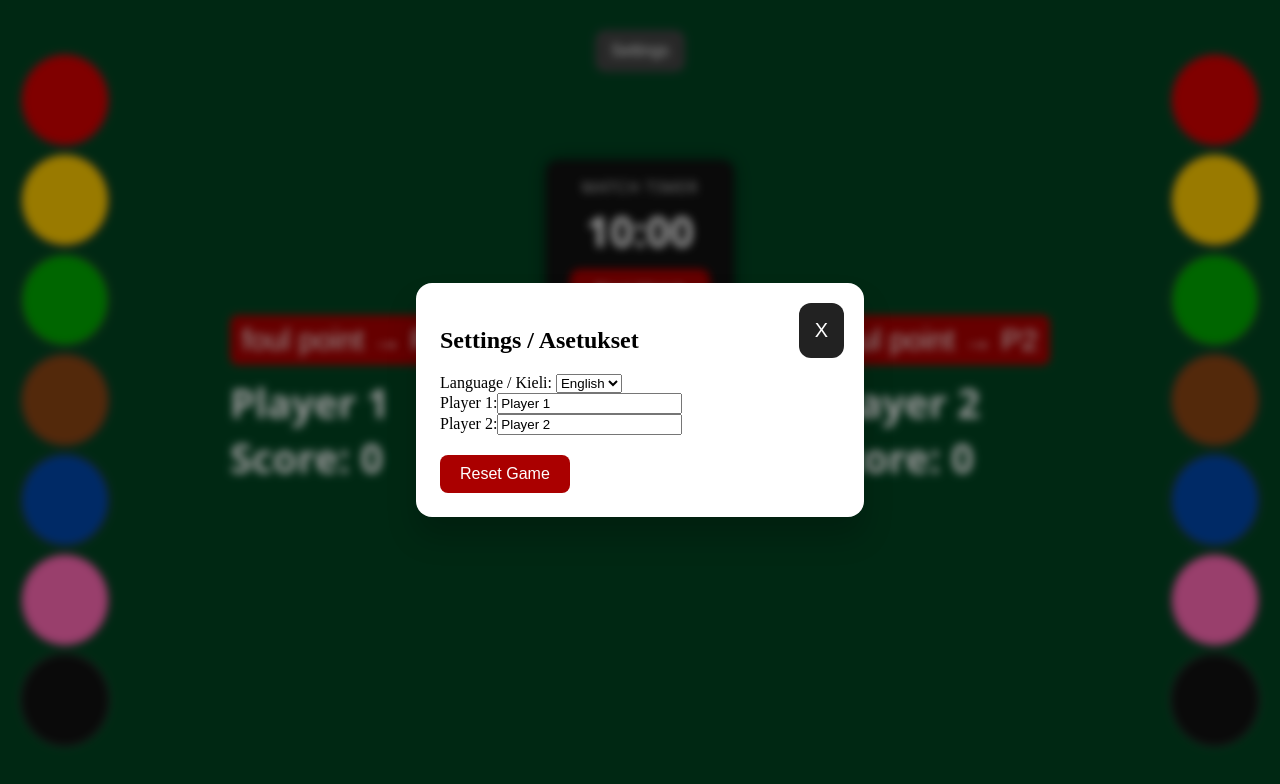
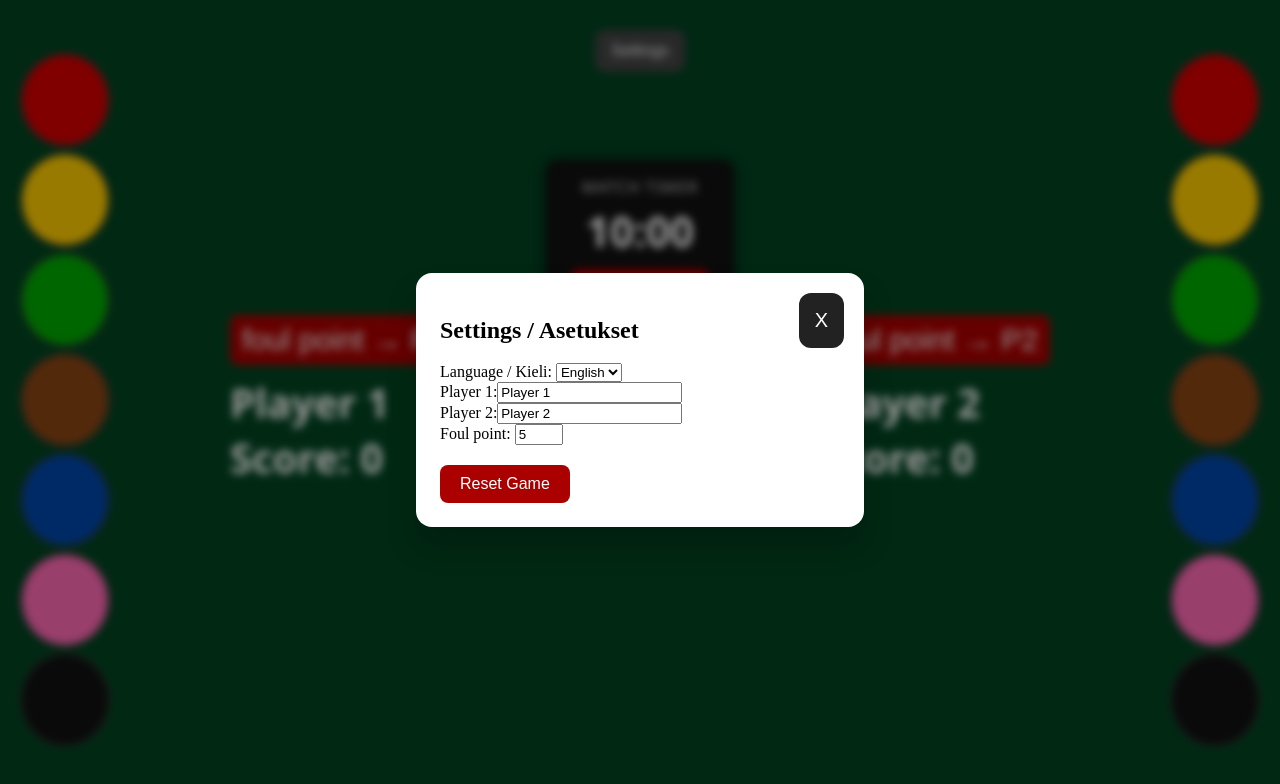
Before and after one commit to JussiMo/shootout, a React (Create React App) app: page / in a window 1280 px wide. Both pictures are taken after a click on the button "Settings". Shown: the top 784 px of the page. Built offline with nearby package versions, Linux system fonts and the light colour scheme.

Commit message:
visual shot timer + foul point value changer

```diff
--- a/src/App.js
+++ b/src/App.js
@@ -6,6 +6,7 @@ import "./styles/style.css";
 function App() {
   const [showSettings, setShowSettings] = useState(false);
   const [language, setLanguage] = useState("EN");
+  const [foulPoints, setFoulPoints] = useState(5);
   const [playerNames, setPlayerNames] = useState({
     player1: "Player 1",
     player2: "Player 2",
@@ -29,6 +30,7 @@ function App() {
         setPlayerNames={setPlayerNames}
         onOpenSettings={() => setShowSettings(true)}
         settingsOpen={showSettings}
+        foulPoints={foulPoints}
       />
 
       {showSettings && (
@@ -46,6 +48,8 @@ function App() {
               setPlayerNames={setPlayerNames}
               onBack={() => setShowSettings(false)}
               resetGame={() => window.location.reload()} // simple full reset
+              foulPoints={foulPoints}
+              setFoulPoints={setFoulPoints}
 
             />
           </div>
--- a/src/components/Settings.js
+++ b/src/components/Settings.js
@@ -1,6 +1,6 @@
 import React from "react";
 
-export default function Settings({ language, setLanguage, playerNames, setPlayerNames }) {
+export default function Settings({ language, setLanguage, playerNames, setPlayerNames, foulPoints, setFoulPoints }) {
   return (
     <div className="settings">
       <h2>Settings / Asetukset</h2>
@@ -27,6 +27,17 @@ export default function Settings({ language, setLanguage, playerNames, setPlayer
           onChange={(e) => setPlayerNames((prev) => ({ ...prev, player2: e.target.value }))}
         />
       </div>
+      <div>
+        <label>{language === "FI" ? "Virhepiste" : "Foul point"}: </label>
+        <input
+          type="number"
+          min="1"
+          max="7"
+          value={foulPoints}
+          onChange={(e) => setFoulPoints(Number(e.target.value))}
+        />
+      </div>
+
     </div>
   );
 }
--- a/src/components/ShotClock.js
+++ b/src/components/ShotClock.js
@@ -1,10 +1,21 @@
 import React from "react";
 
-export default function ShotClock({ time, label }) {
+export default function ShotClock({ time, label, maxTime = 15 }) {
+  const segments = Array.from({ length: maxTime }, (_, i) => i < time);
+
   return (
     <div className="shot-clock">
       <div className="timer-label">{label}</div>
-      <div className="timer-value">{time}</div>
+      <div className="timer-value">{time} sec</div>
+
+      <div className="shot-bar-wrapper">
+        {segments.map((isFilled, i) => (
+          <div
+            key={i}
+            className={`shot-segment ${isFilled ? "filled" : ""}`}
+          ></div>
+        ))}
+      </div>
     </div>
   );
 }
--- a/src/screens/SettingsPage.js
+++ b/src/screens/SettingsPage.js
@@ -6,6 +6,8 @@ export default function SettingsPage({
   setLanguage,
   playerNames,
   setPlayerNames,
+  foulPoints,
+  setFoulPoints,
   onBack,
   resetGame,
 }) {
@@ -17,6 +19,8 @@ export default function SettingsPage({
         setLanguage={setLanguage}
         playerNames={playerNames}
         setPlayerNames={setPlayerNames}
+        foulPoints={foulPoints}
+        setFoulPoints={setFoulPoints}
       />
 
       <button onClick={resetGame} className="settings-reset-btn">
--- a/src/screens/SnookerTimer.js
+++ b/src/screens/SnookerTimer.js
@@ -4,7 +4,7 @@ import MatchTimer from "../components/MatchTimer";
 import "../styles/style.css";
 import translations from "../utils/translations";
 
-export default function SnookerTimer({ language, playerNames, setPlayerNames, onOpenSettings, settingsOpen }) {
+export default function SnookerTimer({ language, playerNames, setPlayerNames, onOpenSettings, settingsOpen, foulPoints }) {
   const [matchTime, setMatchTime] = useState(600);
   const [matchStarted, setMatchStarted] = useState(false);
   const [shotClock, setShotClock] = useState(15);
@@ -100,7 +100,7 @@ export default function SnookerTimer({ language, playerNames, setPlayerNames, on
       blue: 5,
       pink: 6,
       black: 7,
-      foul: 5,
+      foul: foulPoints,
     };
     setPlayerScores((prev) => ({
       ...prev,
@@ -174,7 +174,7 @@ export default function SnookerTimer({ language, playerNames, setPlayerNames, on
 
         {/* Center: Shot Clock Box */}
         <div className="center">
-          <ShotClock time={shotClock} label={t.shotClock} />
+          <ShotClock time={shotClock} label={t.shotClock} maxTime={matchTime > 300 ? 15 : 10} />
           <div className="bottom-bar">
             {!isShotClockRunning ? (
               <button onClick={startShotClock} className="shot-btn">
--- a/src/styles/style.css
+++ b/src/styles/style.css
@@ -318,6 +318,27 @@ html, body {
   background-color: #444;
 }
 
+/* Shot Clock Bar */
+.shot-bar-wrapper {
+  display: flex;
+  justify-content: space-between;
+  margin-top: 10px;
+  width: 100%;
+  height: 10px;
+}
+
+.shot-segment {
+  flex: 1;
+  margin: 0 1px;
+  background-color: #333;
+  border-radius: 2px;
+  transition: background-color 0.2s;
+}
+
+.shot-segment.filled {
+  background-color: #f0e68c;
+}
+
 
 /* Responsive Tweaks */
 @media (max-width: 1024px) {
```
